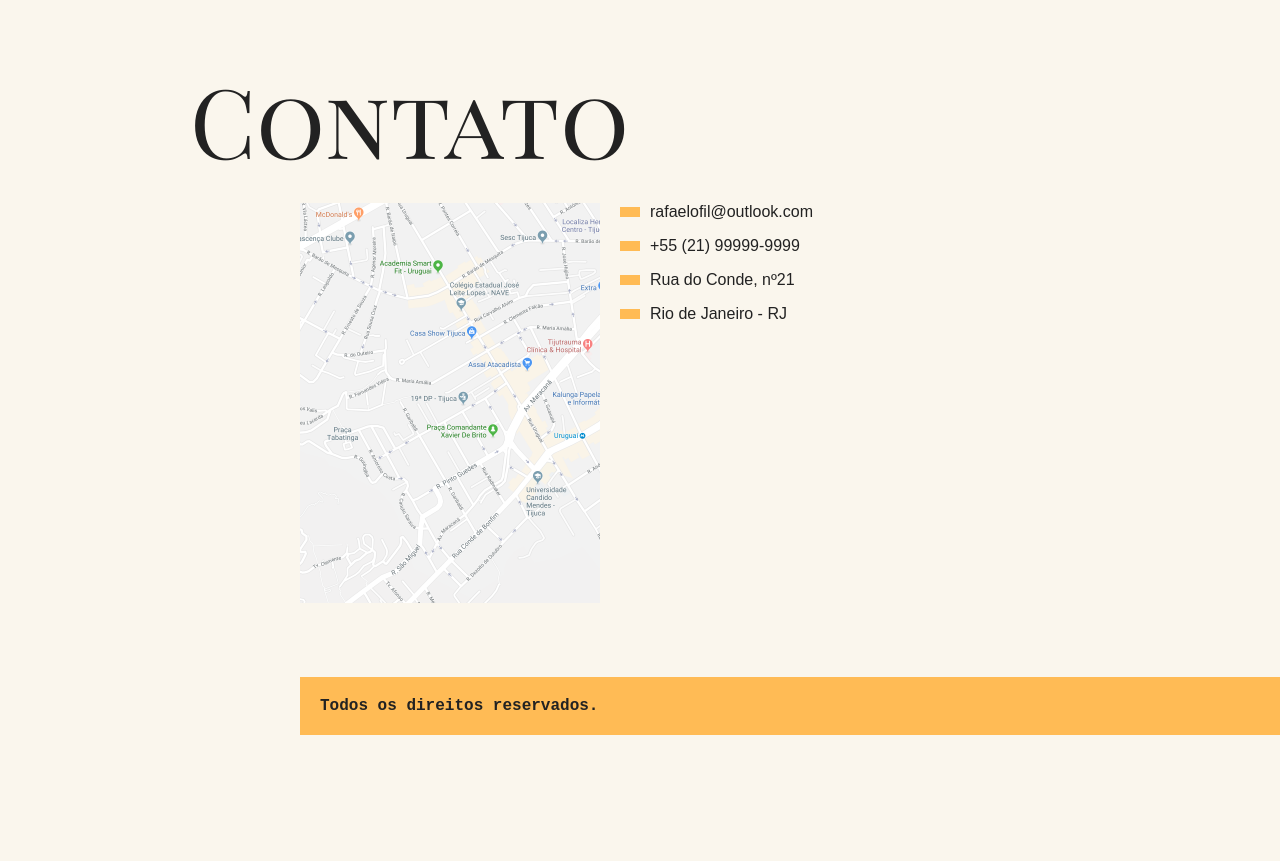
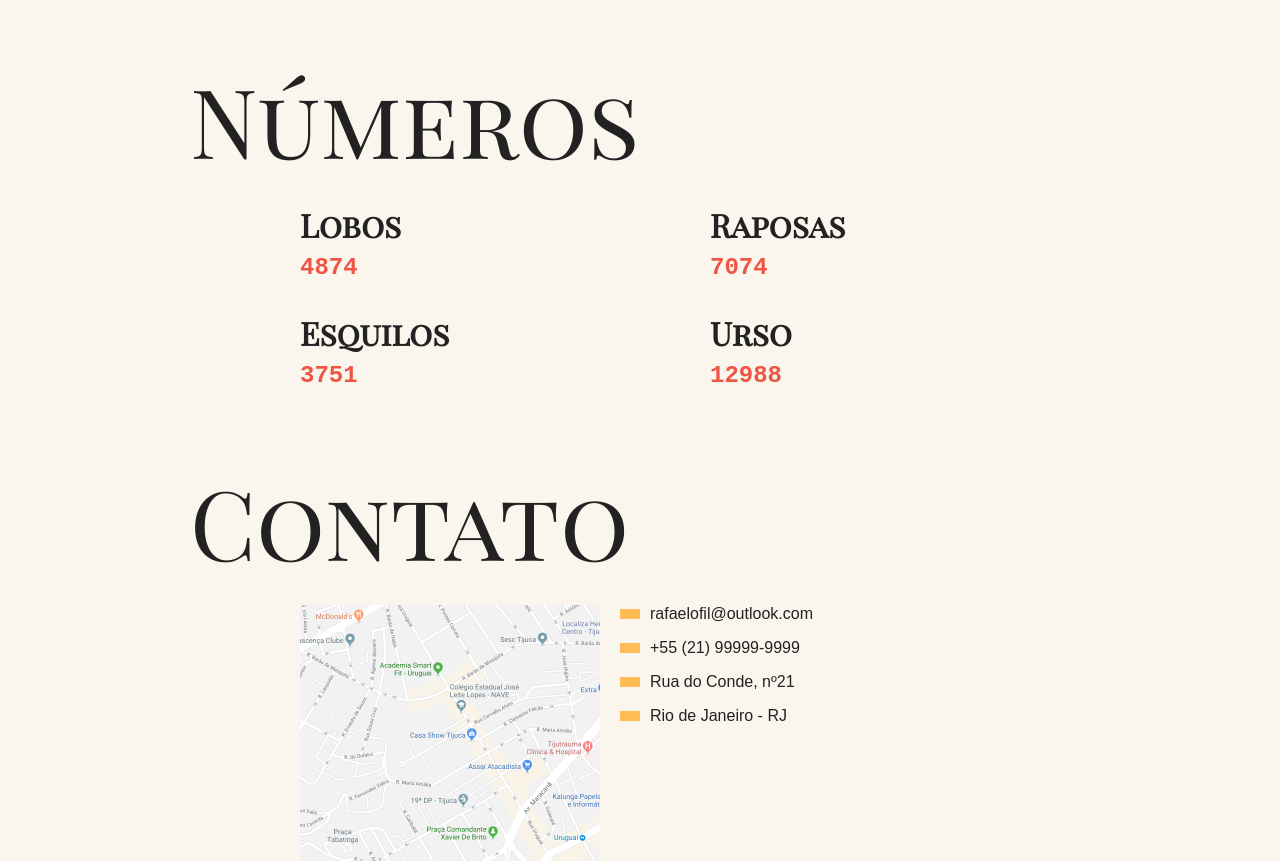
Before and after one commit to rafaelofil/animais-fantasticos, a plain HTML site: page index.html in a window 1280 px wide. Shown: the part 1213-2074 px from the top of the page. Before the commit the page ends 1980 px from the top, so only its background shows below. Drawn offline with Linux system fonts and the light colour scheme.

Commit message:
Numbers animation

```diff
--- a/index.html
+++ b/index.html
@@ -103,6 +103,27 @@
         <dd>Lorem ipsum dolor sit amet consectetur adipisicing elit. Illo, nulla.</dd>
       </dl>
     </section>
+    <section class="grid-section numbers" data-anime="scroll">
+      <h1 class="title">Números</h1>
+      <div class="number-grid">
+        <div class="number-animal">
+          <h3>Lobos</h3>
+          <span data-number>4874</span>
+        </div>
+        <div class="number-animal">
+          <h3>Raposas</h3>
+          <span data-number>7074</span>
+        </div>
+        <div class="number-animal">
+          <h3>Esquilos</h3>
+          <span data-number>3751</span>
+        </div>
+        <div class="number-animal">
+          <h3>Urso</h3>
+          <span data-number>12988</span>
+        </div>
+      </div>
+    </section>
     <section class="grid-section contact" data-anime="scroll" id="contact">
       <h1 class="title">Contato</h1>
       <div class="map" data-tooltip aria-label="Endereço próximo ao estacionamento.">
--- /dev/null
+++ b/js/modules/anime-numbers.js
@@ -0,0 +1,33 @@
+export default function initAnimeNumbers() {
+  function animeNumbers() {
+    const numbers = document.querySelectorAll('[data-number]');
+
+    numbers.forEach((number) => {
+      const total = Number(number.innerText);
+      const increment = Math.floor(total / 100);
+
+      let start = 0;
+      const timer = setInterval(() => {
+        start = start + increment;
+        number.innerText = start;
+
+        if (start > total) {
+          clearInterval(timer);
+          number.innerText = total;
+        }
+      }, 25 * Math.random());
+    });
+  }
+
+  const observerTarget = document.querySelector('.numbers');
+  const observer = new MutationObserver(handleMutation);
+
+  function handleMutation(mutation) {
+    if (mutation[0].target.classList.contains('active')) {
+      observer.disconnect();
+      animeNumbers();
+    }
+  }
+
+  observer.observe(observerTarget, { attributes: true });
+}
--- a/js/script.js
+++ b/js/script.js
@@ -6,6 +6,7 @@ import initModal from './modules/modal.js';
 import initTooltip from './modules/tooltip.js';
 import initDropdownMenu from './modules/dropdown-menu.js';
 import initMenuMobile from './modules/menu-mobile.js';
+import initAnimeNumbers from './modules/anime-numbers.js';
 
 initSmoothScroll();
 initAnimationScroll();
@@ -15,3 +16,4 @@ initModal();
 initTooltip();
 initDropdownMenu();
 initMenuMobile();
+initAnimeNumbers();
--- a/style.css
+++ b/style.css
@@ -369,6 +369,9 @@ body {
     position: static;
     border: none;
   }
+  .number-grid {
+    grid-column: 1;
+  }
 }
 
 .js [data-tab='content'] section {
@@ -487,3 +490,24 @@ body {
 [data-menu='button'] {
   display: none;
 }
+
+/* Numbers */
+.number-grid {
+  display: grid;
+  grid-column: 2/4;
+  grid-template-columns: 1fr 1fr;
+  grid-gap: 30px;
+}
+
+.number-grid h3 {
+  font-family: 'Playfair Display SC';
+  font-size: 2rem;
+  margin-bottom: 0.5rem;
+}
+
+.number-grid span {
+  font-family: 'IBM Plex Mono', monospace;
+  font-weight: bold;
+  font-size: 1.5rem;
+  color: #e54;
+}
```
